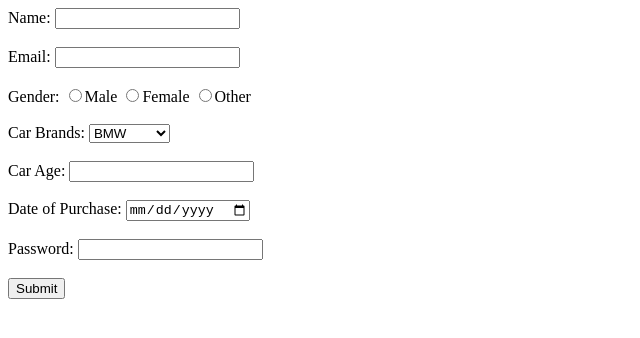
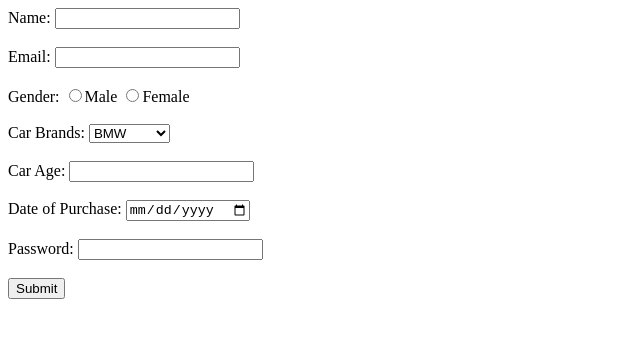
Before and after one commit to acciojob/car-insurance-form-Prajjwalajit15, a website: page main.html in a window 1280 px wide. Shown: the full height of the page, 0-640 px from the left. Drawn offline with Linux system fonts and the light colour scheme.

Commit message:
created a submission

```diff
--- a/main.html
+++ b/main.html
@@ -14,8 +14,8 @@
 
         <label>Gender:</label>
         <input type="radio" name="gender" required>Male
-        <input type="radio" name="gender">Female
-        <input type="radio" name="gender">Other<br><br>
+        <input type="radio" name="gender">Female <br><br>
+
 
         <label for="cars">Car Brands:</label>
         <select id="cars" name="cars">
```
